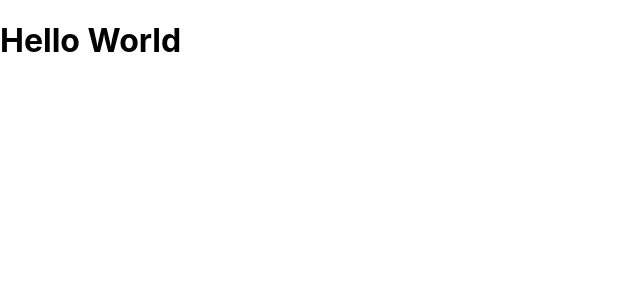
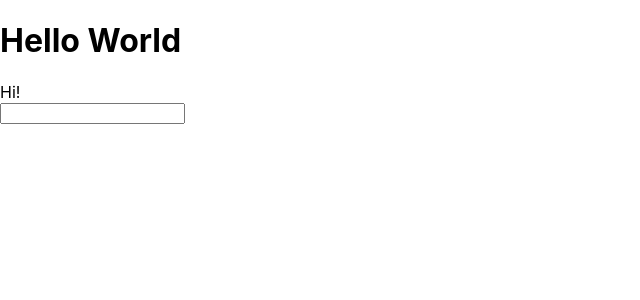
Before and after one commit to k-yama22/react-redux-crud-app, a React (Create React App) app: page / in a window 1280 px wide. Shown: the top 300 px of the page, without its empty margins (0-640 px from the left). Built offline with nearby package versions, Linux system fonts and the light colour scheme.

Commit message:
learn jsx syntax

```diff
--- a/src/App.js
+++ b/src/App.js
@@ -1,8 +1,16 @@
 import REACT from "react";
 
 const App = () => {
+  const dom = "Hi!"
+  const onClickText = () => {
+    console.log(dom);
+  }
   return (
+    <>
     <h1>Hello World</h1>
+    <div>{dom}</div>
+    <input type="text" onClick={onClickText} />
+    </>
   );
 }
 
```
